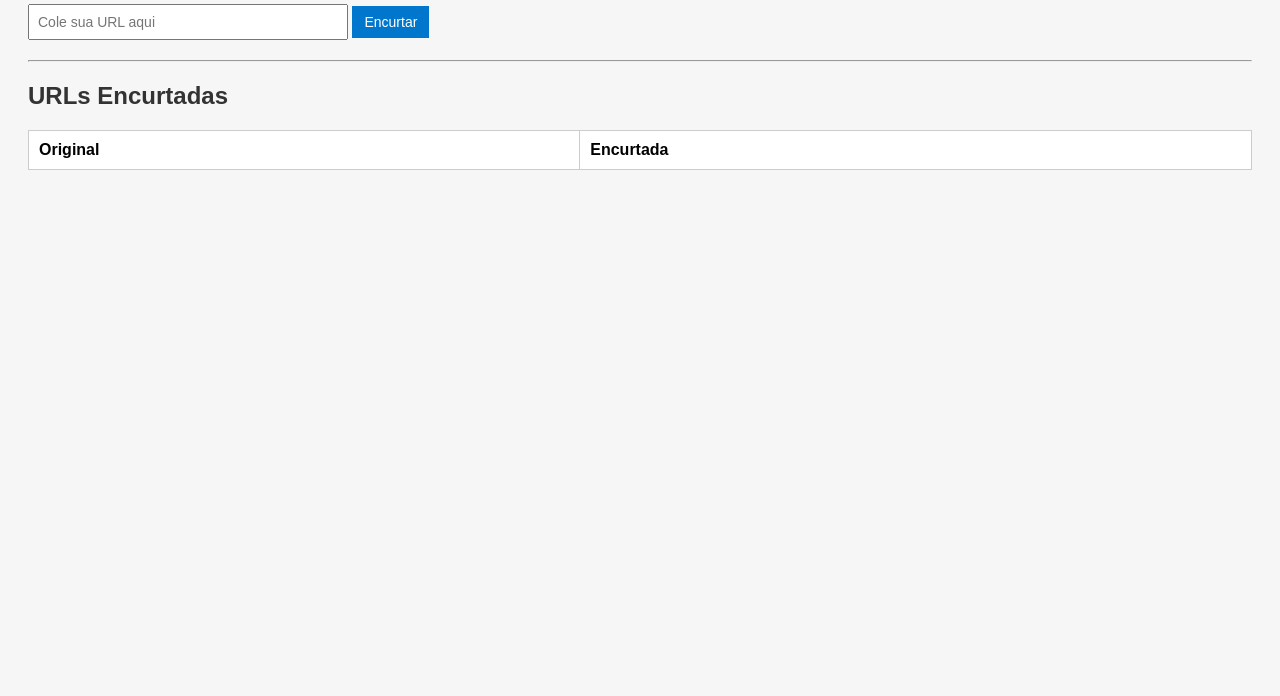
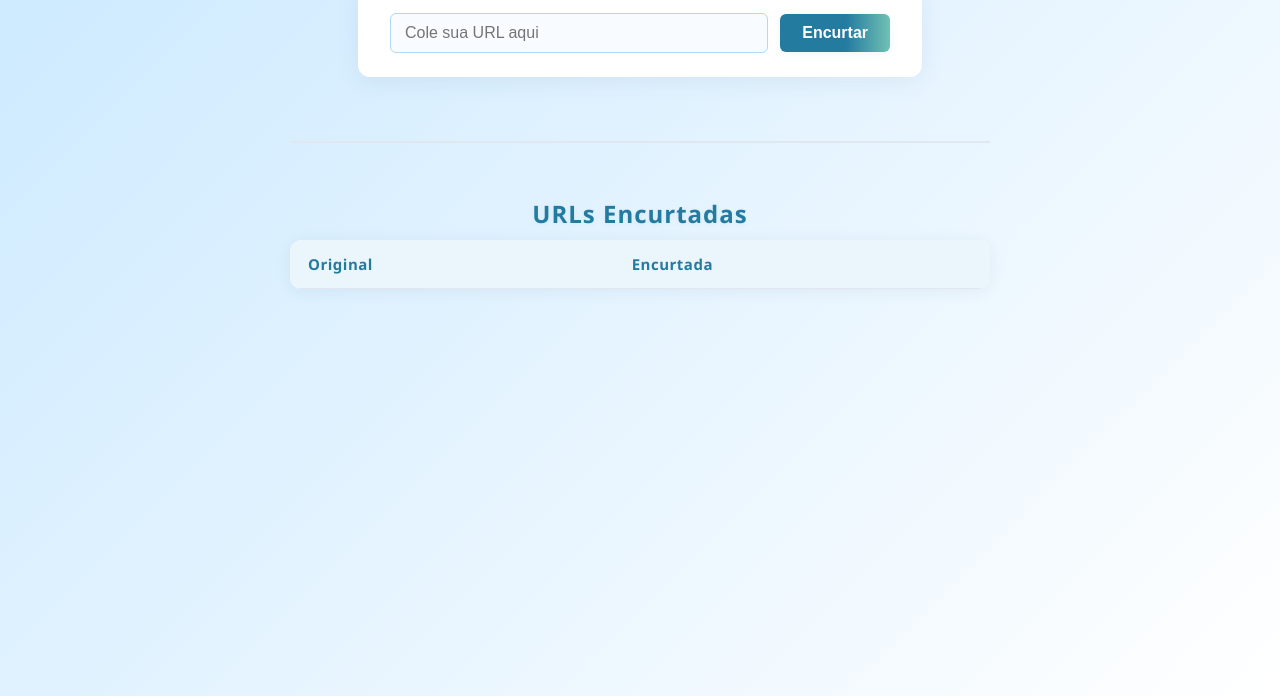
Before and after one commit to GabrielSampaioS/Projeto.EncurtandoURL, a website: page public/index.html in a window 1280 px wide. Shown: the part 104-800 px from the top of the page. Drawn offline with Linux system fonts and the light colour scheme; no server answers.

Commit message:
atulizar css

```diff
--- a/public/css/style.css
+++ b/public/css/style.css
@@ -1,40 +1,153 @@
 body {
-  font-family: Arial, sans-serif;
-  padding: 20px;
-  background-color: #f6f6f6;
+  font-family: 'Segoe UI', Arial, sans-serif;
+  padding: 0;
+  margin: 0;
+  min-height: 100vh;
+  background: linear-gradient(135deg, #cbe9ff 0%, #ffffff 100%);
+  display: flex;
+  flex-direction: column;
+  align-items: center;
 }
 
-h1, h2 {
-  color: #333;
+h1 {
+  color: #2a4d69;
+  margin-top: 40px;
+  margin-bottom: 10px;
+  letter-spacing: 1px;
+  text-shadow: 0 2px 8px rgba(42,77,105,0.10);
+}
+
+h2 {
+  color: #247ba0;
+  margin-top: 30px;
+  margin-bottom: 10px;
+  letter-spacing: 1px;
+  text-shadow: 0 1px 4px rgba(36,123,160,0.08);
 }
 
 form {
-  margin-bottom: 20px;
+  background: #fff;
+  padding: 24px 32px;
+  border-radius: 12px;
+  box-shadow: 0 4px 24px rgba(42,77,105,0.08);
+  margin-bottom: 32px;
+  display: flex;
+  gap: 12px;
+  align-items: center;
+  width: 100%;
+  max-width: 500px;
 }
 
 input[type="text"] {
-  width: 300px;
-  padding: 8px;
-  font-size: 14px;
+  flex: 1;
+  padding: 10px 14px;
+  font-size: 16px;
+  border: 1px solid #b3d8f7;
+  border-radius: 6px;
+  outline: none;
+  transition: border 0.2s;
+  background: #f8fbff;
+  color: #2a4d69;
+}
+
+input[type="text"]:focus {
+  border-color: #247ba0;
+  background: #fff;
 }
 
 button {
-  padding: 8px 12px;
-  font-size: 14px;
-  background-color: #0077cc;
-  color: white;
+  padding: 10px 22px;
+  font-size: 16px;
+  background: linear-gradient(90deg, #247ba0 60%, #70c1b3 100%);
+  color: #fff;
   border: none;
+  border-radius: 6px;
   cursor: pointer;
+  font-weight: 600;
+  box-shadow: 0 2px 8px rgba(36,123,160,0.08);
+  transition: background 0.2s, transform 0.1s;
+}
+
+button:hover {
+  background: linear-gradient(90deg, #1b5e7a 60%, #4db6ac 100%);
+  transform: translateY(-2px) scale(1.04);
+}
+
+hr {
+  border: none;
+  border-top: 2px solid #e0e7ef;
+  margin: 32px 0 24px 0;
+  width: 100%;
+  max-width: 700px;
 }
 
 table {
   width: 100%;
+  max-width: 700px;
   border-collapse: collapse;
-  background: white;
+  background: #fff;
+  border-radius: 12px;
+  overflow: hidden;
+  box-shadow: 0 2px 16px rgba(42,77,105,0.07);
+  margin-bottom: 40px;
 }
 
 th, td {
-  padding: 10px;
-  border: 1px solid #ccc;
+  padding: 14px 18px;
+  border-bottom: 1px solid #e0e7ef;
   text-align: left;
+  font-size: 15px;
 }
+
+th {
+  background: #eaf6fb;
+  color: #247ba0;
+  font-weight: 700;
+  letter-spacing: 0.5px;
+}
+
+tr:last-child td {
+  border-bottom: none;
+}
+
+a {
+  color: #247ba0;
+  text-decoration: none;
+  word-break: break-all;
+  transition: color 0.2s;
+}
+
+a:hover {
+  color: #1b5e7a;
+  text-decoration: underline;
+}
+
+@media (max-width: 800px) {
+  form, table {
+    max-width: 98vw;
+  }
+  th, td {
+    padding: 10px 6px;
+    font-size: 14px;
+  }
+}
+
+@media (max-width: 500px) {
+  body {
+    padding: 0;
+  }
+  form {
+    flex-direction: column;
+    gap: 10px;
+    padding: 16px 8px;
+  }
+  table {
+    font-size: 13px;
+  }
+  th, td {
+    padding: 8px 4px;
+  }
+  h1, h2 {
+    font-size: 1.2em;
+  }
+}
```
Also changed, not shown: controllers/UrlController.js (+14 -21 lines).
